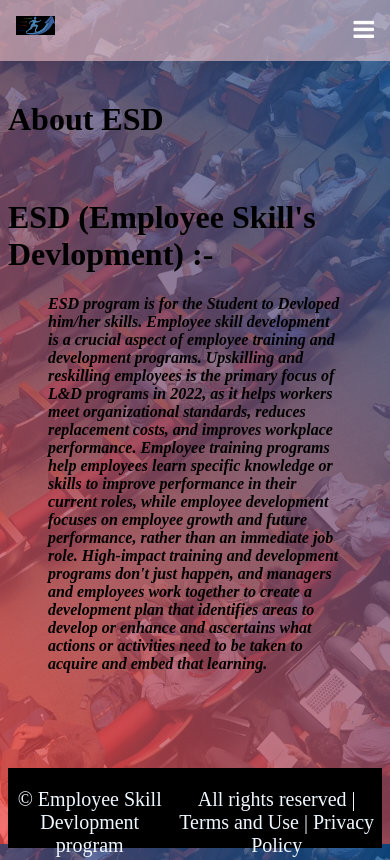
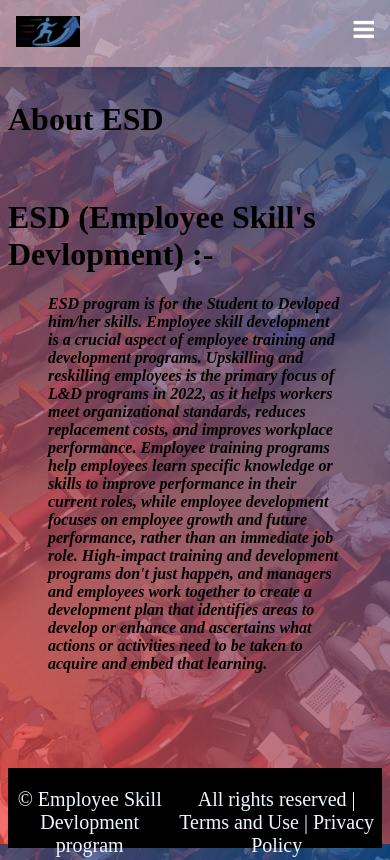
Before and after one commit to Shwebasheikh/shwebaesd.github.io, a plain HTML site: page index.html in a window 390 px wide. Drawn offline with Linux system fonts and the light colour scheme.

Commit message:
Update style.css

```diff
--- a/style.css
+++ b/style.css
@@ -30,7 +30,7 @@ body{
     background: #ffd0d08a;
   }
   .topnav img{
-    width: 6vw;
+    width: 6rem;
     padding: 1rem;
   }
   .topnav a {
@@ -70,7 +70,7 @@ body{
       display: block;
     }
     .topnav img{
-        width: 10vw;
+        width: 4rem;
         padding: 1rem;
       }
 
```
